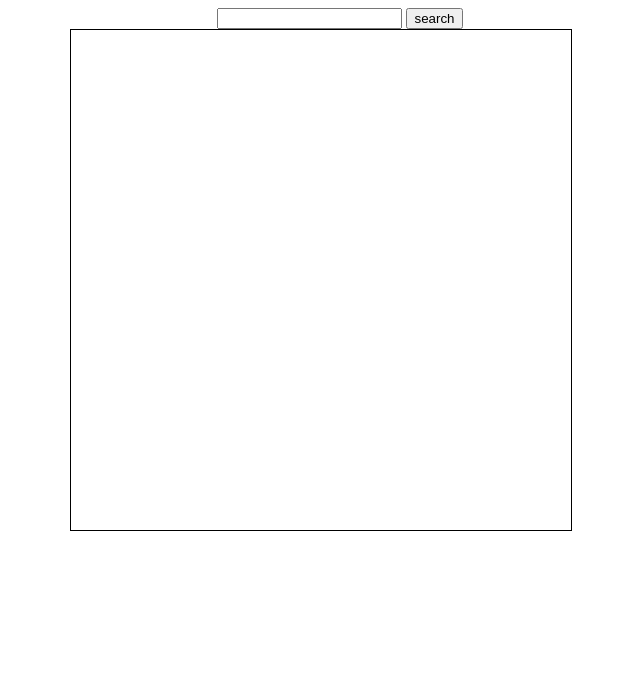
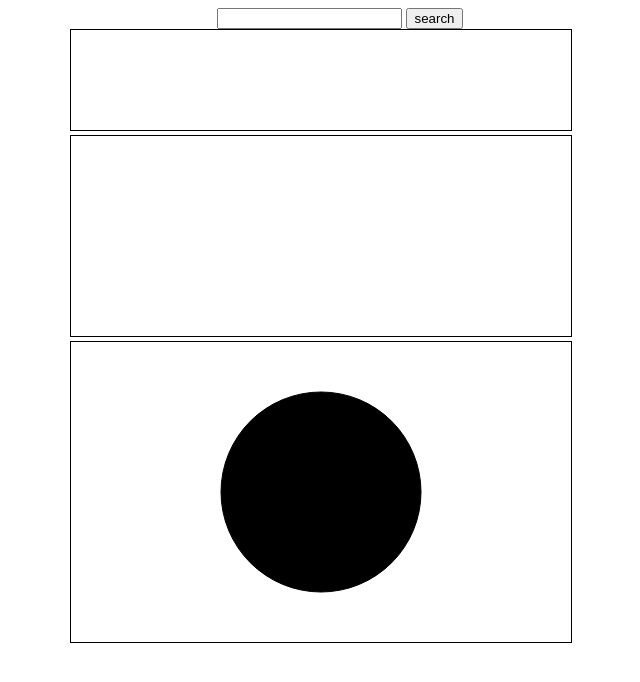
Before and after one commit to hskimbusan/KHCI, a plain HTML site: page index.html in a window 1280 px wide. Shown: the whole page, without its empty margins (300-940 px from the left). Drawn offline with Linux system fonts and the light colour scheme.

Commit message:
Add files via upload

```diff
--- a/index.html
+++ b/index.html
@@ -5,18 +5,29 @@
 		<title>K-HCI</title>
 	</head>
 	<body>
+		<script src="./khci-player.js"></script>
 		<div class="center-div">
 			<div class="search">
 				<input type="text">
 				<input type="button" value="search">
 			</div>
 			<div class="library">
+				<canvas id="library" width="500" height="100" style="border:1px solid"></canvas>
 			</div>
-
 			<div class="playlist">
+				<canvas id="playlist" width="500" height="200" style="border:1px solid"></canvas>
 			</div>
 			<div class="player">
-				<canvas id="Record" width="500" height="500" style="border:1px solid"></canvas>
+				<canvas id="Record" width="500" height="300" style="border:1px solid"></canvas>
+				<script>
+					var c = document.getElementById("Record");
+					var ctx = c.getContext("2d");
+					ctx.beginPath();
+					ctx.arc(250, 150, 100, 0, 2*Math.PI);
+					ctx.fillStyle = "black";
+					ctx.fill();
+					ctx.stroke();
+				</script>
 			</div>
 		</div>
 	</body>
--- /dev/null
+++ b/khci-player.js
@@ -0,0 +1,7 @@
+$(document).ready(function(){
+	var c = document.getElementById("Record");
+	var ctx = c.getContext("2d");
+	ctx.beginPath();
+	ctx.arc(95, 50, 40, 0, 2*Math.PI);
+	ctx.stroke();
+});
```
